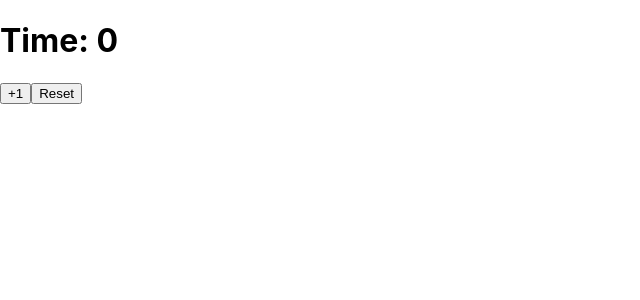
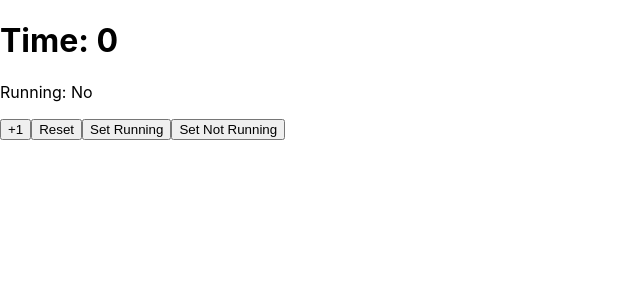
Before and after one commit to TraineeNash/React-Stopwatch, a React (Create React App) app: page / in a window 1280 px wide. Shown: the top 300 px of the page, without its empty margins (0-640 px from the left). Built offline with nearby package versions, Linux system fonts and the light colour scheme.

Commit message:
Step 2 done to add flag, a variable to control state whether true or false

```diff
--- a/src/components/Stopwatch.js
+++ b/src/components/Stopwatch.js
@@ -2,12 +2,16 @@ import React, { useState } from "react"
 
 const Stopwatch = () => {
     const [time, setTime] = useState(0)
+    const [isrunning, setisrunning] = useState(false)
 
     return (
         <div>
             <h1>Time: {time}</h1>
+            <p>Running: {isrunning ? "Yes" : "No"}</p> {/* show flag */}
             <button onClick={() => setTime(time + 1)}>+1</button>
             <button onClick={() => setTime(0)}>Reset</button>
+            <button onClick={() => setisrunning(true)}>Set Running</button>
+            <button onClick={() => setisrunning(false)}>Set Not Running</button>
         </div>
     )
 }
```
